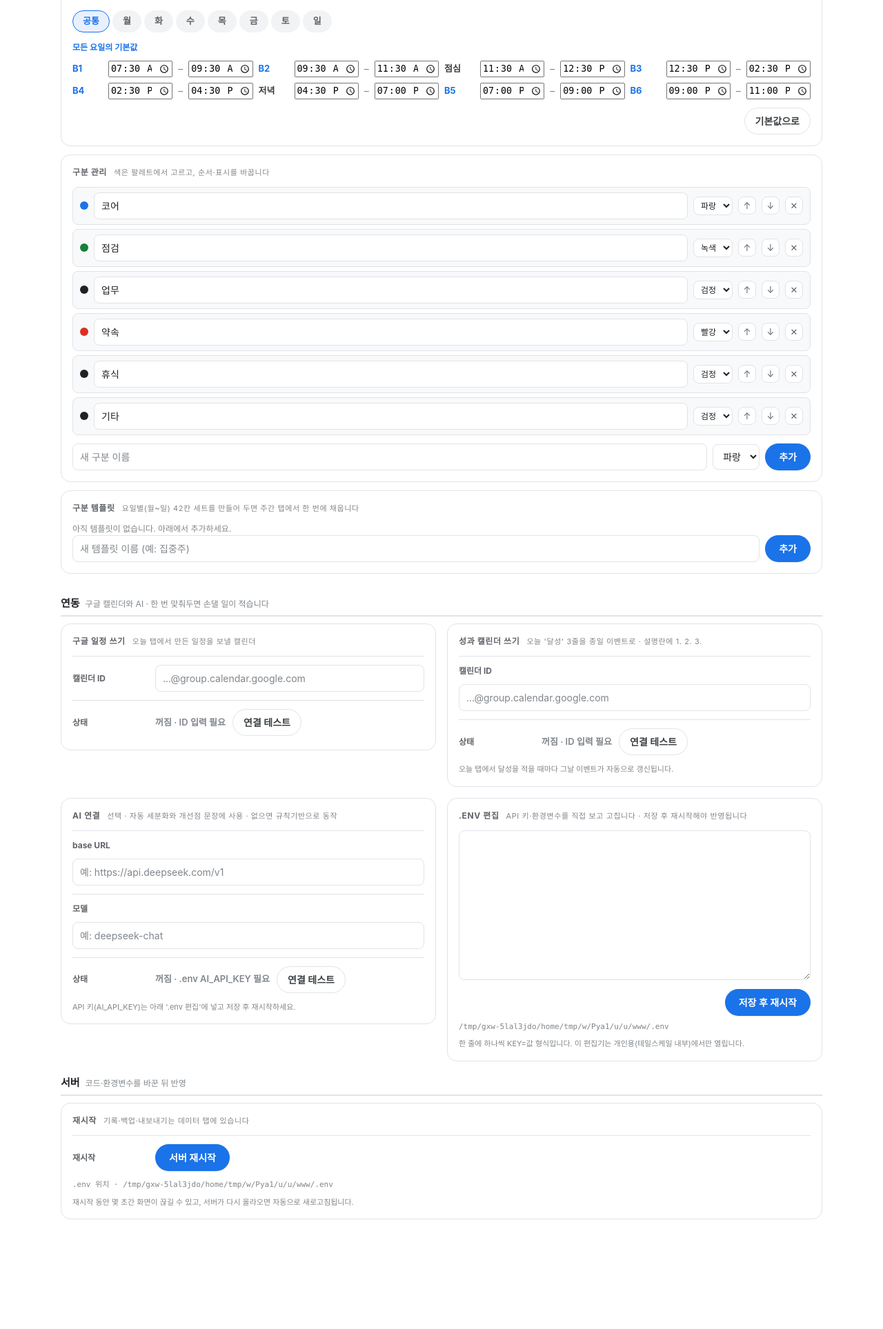
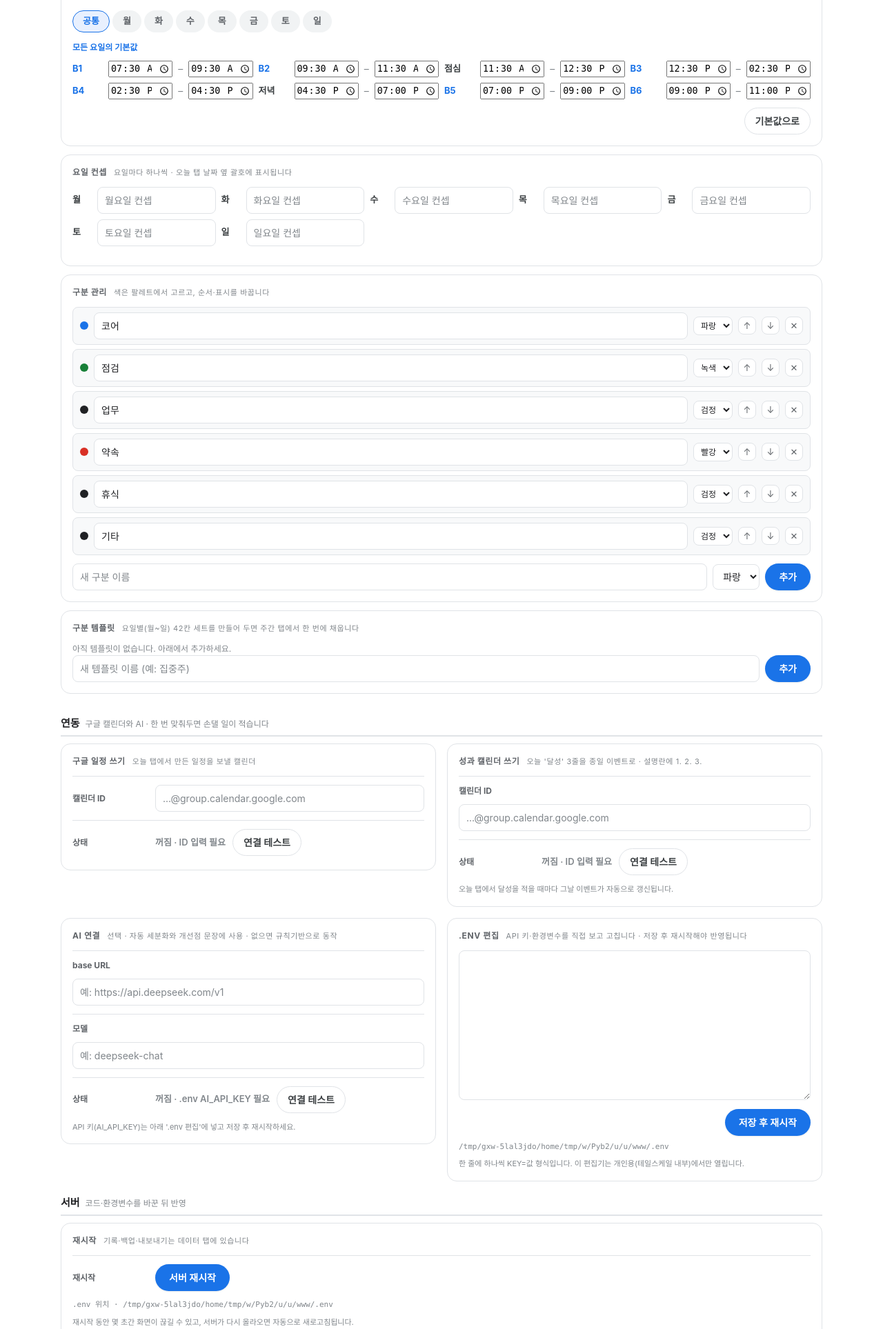
Before and after one commit to makitjung/6block, a FastAPI app: page /settings in a window 1280 px wide. Shown: the part 805-2732 px from the top of the page at 69% size. Before the commit the page ends 2573 px from the top, so only its background shows below. Run offline with FastAPI, Linux system fonts and the light colour scheme; data comes from the database, SQL or seed files in the repository; data that the repository does not hold is empty.

Commit message:
요일별 컨셉을 설정에서 정하고 오늘 탭 날짜 옆에 표시한다
설정 시간·구조에 월~일 7칸을 두고 app_settings에 JSON 한 줄로 저장한다. 오늘 탭은
그 날짜의 요일 컨셉을 날짜 뒤 괄호에 액센트 색으로 보여주고, 비어 있으면 괄호도
나오지 않는다.

Co-Authored-By: Claude Opus 5 <noreply@anthropic.com>

```diff
--- a/app/config.py
+++ b/app/config.py
@@ -124,6 +124,7 @@ DEFAULT_SETTINGS = {
     "show_did": "1",            # 슬롯 '한'(실제로 한 일) 버튼 표시(0/1)
     "show_reflect": "1",        # 슬롯 '고민' 버튼 표시(0/1)
     "show_inbox": "0",          # 오늘 빠른 수집함·주간 미처리 수집함 표시(0/1)
+    "weekday_concepts": "",     # 요일별 컨셉 7칸(JSON 배열, 0=월 ~ 6=일)
     "ai_base_url": "",          # AI 연결 base URL(설정 탭에서 입력, .env AI_BASE_URL 대체 가능)
     "ai_model": "",             # AI 모델 이름(설정 탭에서 입력, .env AI_MODEL 대체 가능)
 }
--- a/app/db.py
+++ b/app/db.py
@@ -262,6 +262,24 @@ def get_weekday_overrides() -> dict:
     return data if isinstance(data, dict) else {}
 
 
+# 요일별 컨셉(0=월 ~ 6=일). 설정에서 7칸을 적어 두면 오늘 탭 날짜 옆 괄호에 표시된다.
+WEEKDAY_CONCEPTS_KEY = "weekday_concepts"
+
+
+def get_weekday_concepts() -> list[str]:
+    """요일 컨셉 7칸. 저장값이 없거나 형식이 다르면 빈 칸 7개를 돌려준다."""
+    raw = get_settings().get(WEEKDAY_CONCEPTS_KEY)
+    if not raw:
+        return [""] * 7
+    try:
+        data = json.loads(raw)
+    except ValueError:
+        return [""] * 7
+    if not isinstance(data, list):
+        return [""] * 7
+    return [str(x or "").strip() for x in (list(data) + [""] * 7)[:7]]
+
+
 def get_day_blocks(weekday: int | None = None):
     """효과적인 하루 8블록 목록. 공통 시간 위에 그 요일 덮어쓰기가 있으면 덧입힌다.
 
--- a/app/routes/day.py
+++ b/app/routes/day.py
@@ -17,7 +17,7 @@ from app.common import (
     week_start,
 )
 from app.config import hhmm_to_min
-from app.db import get_conn
+from app.db import get_conn, get_weekday_concepts
 from app.integrations import gcal, gcal_write, things
 
 router = APIRouter()
@@ -197,6 +197,8 @@ def _day_view(request: Request, date_str: str):
             "plans": plans,
             "grats": grats,
             "concepts": concepts,
+            # 설정에서 정한 그 요일의 컨셉(날짜 옆 괄호). 비었으면 괄호도 안 나온다.
+            "weekday_concept": get_weekday_concepts()[d.weekday()],
             "goal_tags": goal_tags,
             "plan_tags": plan_tags,
             "grat_tags": grat_tags,
--- a/app/static/app.js
+++ b/app/static/app.js
@@ -1059,6 +1059,33 @@
                 postForm('/settings/save', o).then(() => toast('설정 저장'));
             });
         });
+
+        // 요일 컨셉 7칸: 한 칸을 고치면 7칸을 함께 보내 저장한다(오늘 탭 날짜 옆에 표시)
+        const wdcBox = document.getElementById('set-wdc');
+        if (wdcBox) {
+            const msg = document.getElementById('set-wdc-msg');
+            const saveWdc = () => {
+                const data = {};
+                wdcBox.querySelectorAll('.set-wdc-input').forEach((inp) => {
+                    data['wd' + inp.dataset.wd] = inp.value;
+                });
+                postForm('/settings/weekday-concepts', data).then((d) => {
+                    if (msg) {
+                        msg.textContent = (d && d.ok) ? '저장됨' : '저장 실패';
+                        setTimeout(() => { msg.textContent = ''; }, 1500);
+                    }
+                });
+            };
+            wdcBox.querySelectorAll('.set-wdc-input').forEach((inp) => {
+                inp.addEventListener('change', saveWdc);
+                inp.addEventListener('keydown', (e) => {
+                    if (e.key === 'Enter' && !e.isComposing && e.keyCode !== 229) {
+                        e.preventDefault();
+                        inp.blur();
+                    }
+                });
+            });
+        }
 
         // 구분 템플릿: 추가·이름변경·삭제·셀(평일/주말×블록) 저장
         document.getElementById('set-tpl-add-btn')?.addEventListener('click', () => {
--- a/app/static/style.css
+++ b/app/static/style.css
@@ -1147,6 +1147,14 @@ button.rf-source-badge.rf-jump:hover { border-color: var(--accent-soft-text); }
 /* PLAN·SEE는 한 행(2열)에 나란히 둔다. 블록 세로 길이를 늘리지 않기 위해서다. */
 .ps-plan, .ps-see { min-width: 0; }
 
+/* 설정: 요일별 컨셉 7칸 */
+.set-wdc-grid { display: grid; grid-template-columns: repeat(auto-fill, minmax(200px, 1fr)); gap: 8px; }
+.set-wdc-cell { display: flex; align-items: center; gap: 8px; min-width: 0; }
+.set-wdc-label { flex: 0 0 28px; font-weight: 700; color: var(--text-soft); font-size: 13px; }
+.set-wdc-input { flex: 1; min-width: 0; }
+/* 오늘 탭 날짜 옆 요일 컨셉 */
+.hero-wdc { color: var(--accent); font-weight: 600; }
+
 /* 세션(블록) 시간 편집 */
 .set-blocktimes { display: grid; grid-template-columns: repeat(auto-fill, minmax(220px, 1fr)); gap: 8px; }
 .set-bt-row { display: flex; align-items: center; gap: 8px; }
--- a/app/templates/settings.html
+++ b/app/templates/settings.html
@@ -140,6 +140,20 @@
             </div>
         </div>
         {% endfor %}
+    </section>
+
+    <section class="card">
+        <h2 class="card-title">요일 컨셉 <span class="card-sub">요일마다 하나씩 · 오늘 탭 날짜 옆 괄호에 표시됩니다</span></h2>
+        <div class="set-wdc-grid" id="set-wdc">
+            {% for wd, wd_label in weekdays %}
+            <label class="set-wdc-cell">
+                <span class="set-wdc-label">{{ wd_label }}</span>
+                <input type="text" class="set-wdc-input" data-wd="{{ wd }}" value="{{ weekday_concepts[wd] }}"
+                       placeholder="{{ wd_label }}요일 컨셉" autocomplete="off" aria-label="{{ wd_label }}요일 컨셉">
+            </label>
+            {% endfor %}
+        </div>
+        <div class="set-bt-actions"><span class="set-bt-msg" id="set-wdc-msg"></span></div>
     </section>
 
     <div>
--- a/app/templates/today.html
+++ b/app/templates/today.html
@@ -10,7 +10,7 @@
             <a href="/day/{{ next_date }}" class="icon-btn" aria-label="다음 날">›</a>
         </div>
         <div class="hero-date">
-            <div class="hero-date-main">{{ date_str | pretty_date }}</div>
+            <div class="hero-date-main">{{ date_str | pretty_date }}{% if weekday_concept %} <span class="hero-wdc">({{ weekday_concept }})</span>{% endif %}</div>
             <div class="hero-date-sub mono">{{ date_str }}{% if not is_today %} · <a href="/today">오늘로</a>{% endif %}</div>
         </div>
         <div class="hero-actions">
```
Also changed, not shown: app/routes/settings.py (+12 -0 lines).
